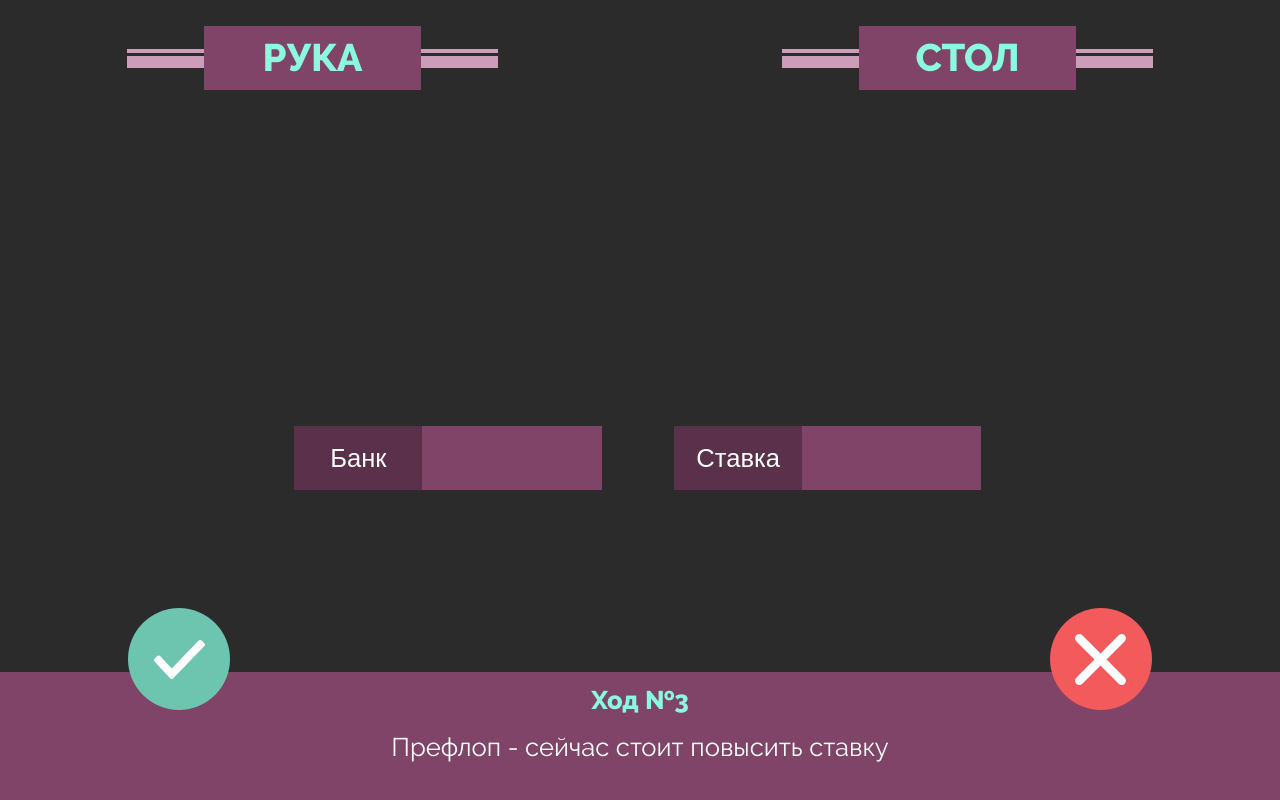
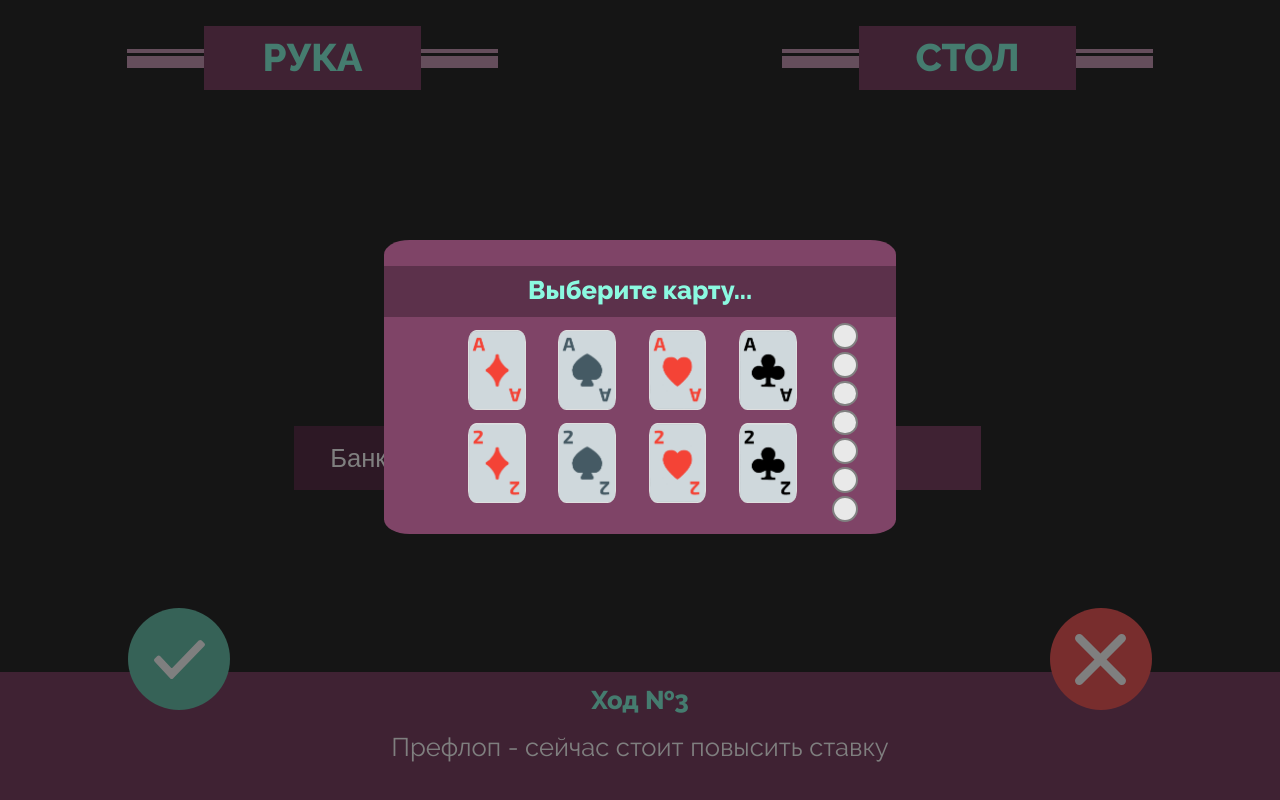
Before and after one commit to batovpasha/holdify, a Vue app: page /#/game in a window 1280 px wide. Built offline with nearby package versions, Linux system fonts and the light colour scheme.

Commit message:
added popup (without logic)

```diff
--- a/src/components/Card.vue
+++ b/src/components/Card.vue
@@ -24,7 +24,8 @@ export default {
 <!-- Add "scoped" attribute to limit CSS to this component only -->
 <style lang='sass' scoped>
 .main
-  width: 100px
-  height: 200px
+  img
+    width: 100%
+    height: 100%
 
 </style>
--- /dev/null
+++ b/src/components/Dot.vue
@@ -0,0 +1,30 @@
+<template>
+    <div @click='activeDot()' class="main">
+
+    </div>
+</template>
+
+<script>
+export default {
+  name: 'PopUp',
+  props: ['id'],
+  components:{
+
+  },
+  data () {
+    return {
+
+    }
+  },
+  methods: {
+    activeDot(){
+      this.$emit('dot_id', this.id)
+    }
+  }
+}
+</script>
+
+<!-- Add "scoped" attribute to limit CSS to this component only -->
+<style lang='sass' scoped>
+
+</style>
--- a/src/components/Game.vue
+++ b/src/components/Game.vue
@@ -1,5 +1,6 @@
 <template>
   <div class="main">
+    <PopUp/>
     <div class="row cards">
       <div class="col hand">
         <div class="title">
@@ -49,15 +50,18 @@
       <h2>Ход №3</h2>
       <p>Префлоп - сейчас стоит повысить ставку</p>
     </div>
+
   </div>
 </template>
 
 <script>
 import Card from '@/components/Card'
+import PopUp from '@/components/PopUp'
 export default {
   name: 'Preloader',
   components: {
-     Card
+     Card,
+     PopUp
   },
   data () {
     return {
@@ -79,7 +83,7 @@ export default {
   width: 100%
   height: 100%
   background: #2b2b2b
-  overflow: hidden
+  overflow-x: hidden
   .cards
     height: 45%
     .hand, .deck
@@ -181,7 +185,7 @@ export default {
         left: 10%
         top: -50%
         background: #6dc5af
-        transition: all 1s ease
+        transition: background 1s ease
         img
           width: 4vw
           margin-top: 25%
@@ -191,7 +195,7 @@ export default {
         right: 10%
         top: -50%
         background-color: #f25a5b
-        transition: all 1s ease
+        transition: background 1s ease
         img
           width: 4vw
           margin-top: 25%
--- /dev/null
+++ b/src/components/PopUp.vue
@@ -0,0 +1,166 @@
+<template>
+    <div class="main">
+      <div class="overlay">
+
+      </div>
+      <div class="form">
+        <div class="title">
+          <h2>Выберите карту...</h2>
+        </div>
+        <div class="row cards">
+          <Card class='card' v-for='card in cards' v-if='card.slide==activeDot' :key=card.id :suit='card.suit' :rank='card.rank'/>
+        </div>
+        <div class="row cards">
+          <Card class='card' v-for='card in cards' v-if='card.slide==activeDot+1' :key=card.id :suit='card.suit' :rank='card.rank'/>
+        </div>
+        <div class="dots">
+          <Dot class='dot' @dot_id='change_id' :id='1'/>
+          <Dot class='dot' @dot_id='change_id' :id='3'/>
+          <Dot class='dot' @dot_id='change_id' :id='5'/>
+          <Dot class='dot' @dot_id='change_id' :id='7'/>
+          <Dot class='dot' @dot_id='change_id' :id='9'/>
+          <Dot class='dot' @dot_id='change_id' :id='11'/>
+          <Dot class='dot' @dot_id='change_id' :id='13'/>
+        </div>
+      </div>
+    </div>
+</template>
+
+<script>
+import Card from '@/components/Card'
+import Dot from '@/components/Dot'
+export default {
+  name: 'PopUp',
+  components:{
+    Card,
+    Dot
+  },
+  data () {
+    return {
+      activeDot: 1,
+      cards: [
+        {id:1, suit: 'diamonds', rank:'A', slide: 1},
+        {id:2, suit: 'spades', rank:'A', slide: 1},
+        {id:3, suit: 'hearts', rank:'A', slide: 1},
+        {id:4, suit: 'clubs', rank:'A', slide: 1},
+        {id:5, suit: 'diamonds', rank:'2', slide: 2},
+        {id:6, suit: 'spades', rank:'2', slide: 2},
+        {id:7, suit: 'hearts', rank:'2', slide: 2},
+        {id:8, suit: 'clubs', rank:'2', slide: 2},
+        {id:9, suit: 'diamonds', rank:'3', slide: 3},
+        {id:10, suit: 'spades', rank:'3', slide: 3},
+        {id:11, suit: 'hearts', rank:'3', slide: 3},
+        {id:12, suit: 'clubs', rank:'3', slide: 3},
+        {id:13, suit: 'diamonds', rank:'4', slide: 4},
+        {id:14, suit: 'spades', rank:'4', slide: 4},
+        {id:15, suit: 'hearts', rank:'4', slide: 4},
+        {id:16, suit: 'clubs', rank:'4', slide: 4},
+        {id:17, suit: 'diamonds', rank:'5', slide: 5},
+        {id:18, suit: 'spades', rank:'5', slide: 5},
+        {id:19, suit: 'hearts', rank:'5', slide: 5},
+        {id:20, suit: 'clubs', rank:'5', slide: 5},
+        {id:21, suit: 'diamonds', rank:'6', slide: 6},
+        {id:22, suit: 'spades', rank:'6', slide: 6},
+        {id:23, suit: 'hearts', rank:'6', slide: 6},
+        {id:24, suit: 'clubs', rank:'6', slide: 6},
+        {id:25, suit: 'diamonds', rank:'7', slide: 7},
+        {id:26, suit: 'spades', rank:'7', slide: 7},
+        {id:27, suit: 'hearts', rank:'7', slide: 7},
+        {id:28, suit: 'clubs', rank:'7', slide: 7},
+        {id:29, suit: 'diamonds', rank:'8', slide: 8},
+        {id:30, suit: 'spades', rank:'8', slide: 8},
+        {id:31, suit: 'hearts', rank:'8', slide: 8},
+        {id:32, suit: 'clubs', rank:'8', slide: 8},
+        {id:33, suit: 'diamonds', rank:'9', slide: 9},
+        {id:34, suit: 'spades', rank:'9', slide: 9},
+        {id:35, suit: 'hearts', rank:'9', slide: 9},
+        {id:36, suit: 'clubs', rank:'9', slide: 9},
+        {id:37, suit: 'diamonds', rank:'10', slide: 10},
+        {id:38, suit: 'spades', rank:'10', slide: 10},
+        {id:39, suit: 'hearts', rank:'10', slide: 10},
+        {id:40, suit: 'clubs', rank:'10', slide: 10},
+        {id:41, suit: 'diamonds', rank:'J', slide: 11},
+        {id:42, suit: 'spades', rank:'J', slide: 11},
+        {id:43, suit: 'hearts', rank:'J', slide: 11},
+        {id:44, suit: 'clubs', rank:'J', slide: 11},
+        {id:45, suit: 'diamonds', rank:'Q', slide: 12},
+        {id:46, suit: 'spades', rank:'Q', slide: 12},
+        {id:47, suit: 'hearts', rank:'Q', slide: 12},
+        {id:48, suit: 'clubs', rank:'Q', slide: 12},
+        {id:49, suit: 'diamonds', rank:'K', slide: 13},
+        {id:50, suit: 'spades', rank:'K', slide: 13},
+        {id:51, suit: 'hearts', rank:'K', slide: 13},
+        {id:52, suit: 'clubs', rank:'K', slide: 13}
+
+      ]
+    }
+  },
+  methods: {
+    change_id(id){
+      this.activeDot = id
+      console.log(this.activeDot)
+    }
+  }
+}
+</script>
+
+<!-- Add "scoped" attribute to limit CSS to this component only -->
+<style lang='sass' scoped>
+.overlay
+  position: absolute
+  background: rgba(0,0,0,.5)
+  width: 100%
+  height: 100%
+  z-index: 5
+.form
+  position: absolute
+  width: 40vw
+  height: 23vw
+  background: #7f4467
+  left: 30%
+  top: 30%
+  z-index: 10
+  border-radius: 5%
+  .title
+    text-align: center
+    h2
+      font-family: 'Raleway-ExtraBold', sans-serif
+      color: #8bf9e0
+      width: 100%
+      height: 4vw
+      font-size: 2vw
+      line-height: 2vw
+      background: #5c314b
+      margin-top: 5%
+      padding-top: 1vw
+  .cards
+    margin: auto
+    margin-top: 1vw
+    width: 80%
+    .card
+      cursor: pointer
+      position: relative
+      width: 4.5vw
+      border-radius: 15%
+      margin-left: 8%
+      &:hover
+        transform: scale(1.1)
+  .dots
+    position: absolute
+    right: 3vw
+    bottom: 1vw
+    .dot
+      width: 2vw
+      height: 2vw
+      background: #e9e9e9
+      border-color: gray
+      border-style: solid
+      border-width: 2px
+      border-radius: 100%
+      margin-top: 0.25vw
+      &:hover
+        background: #cecece
+        cursor: pointer
+      &-active
+        background: #cecece
+</style>
```
